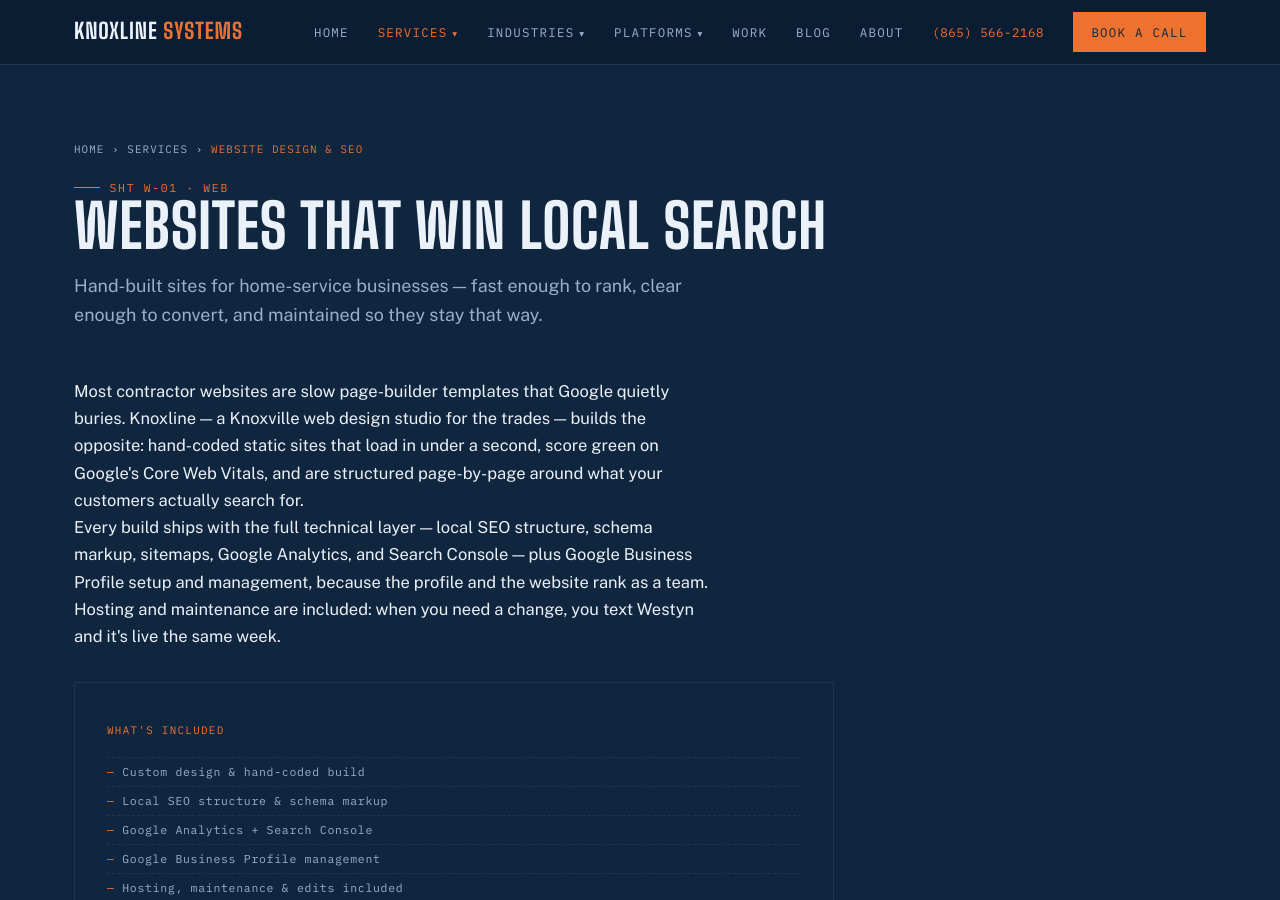
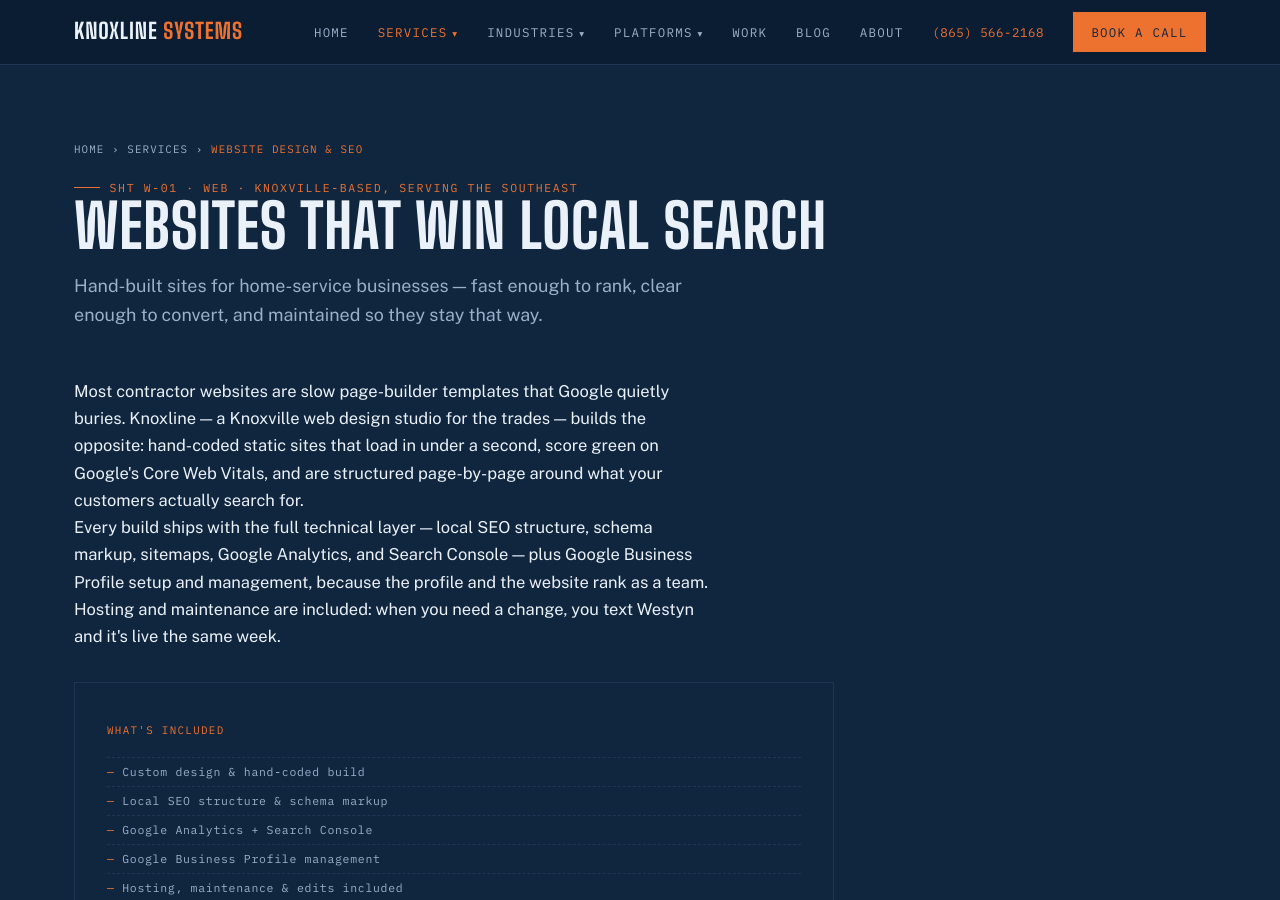
Before and after one commit to Westyn3/Knoxline-Systems, a Jekyll site: the page websites.html, which Jekyll copies as it is, in a window 1280 px wide and 900 px high. Built offline with Jekyll 4.4.1, drawn with Linux system fonts in a browser that asks for light colours.

Commit message:
Add Knoxville home-base signal to Websites page
Co-Authored-By: Claude Opus 5.5 <noreply@anthropic.com>
Claude-Session: https://claude.ai/code/session_01EgLe6GLnx4Jt2i6MFsRBtR

```diff
--- a/websites.html
+++ b/websites.html
@@ -3,10 +3,10 @@
 <head>
 <meta charset="UTF-8">
 <meta name="viewport" content="width=device-width, initial-scale=1.0">
-<title>Website Design for Contractors | Hand-Built, SEO, & Hosting | Knoxline</title>
-<meta name="description" content="Hand-built contractor websites that rank in local search and generate leads. Fast, optimized for SEO, hosting included. See results—not templates.">
+<title>Website Design for Contractors | Knoxville-Based | Knoxline Systems</title>
+<meta name="description" content="Knoxville-based website design for contractors across the Southeast. Hand-built sites that rank in local search, with SEO and hosting included.">
 <link rel="canonical" href="https://www.knoxlinesystems.com/websites.html">
-<meta property="og:title" content="Web Design Knoxville | Websites for Home-Service Businesses">
+<meta property="og:title" content="Website Design for Contractors | Knoxville-Based, Serving the Southeast">
 <meta property="og:description" content="Hand-built Knoxville web design for roofing, septic, plumbing & HVAC companies. Fast sites that rank in local search, with SEO and hosting included.">
 <meta property="og:type" content="website">
 <meta property="og:url" content="https://www.knoxlinesystems.com/websites.html">
@@ -168,7 +168,7 @@
 <section class="page-head">
   <div class="wrap">
     <nav class="crumbs" aria-label="Breadcrumb"><a href="/">Home</a> › <a href="/services.html">Services</a> › <span>Website Design & SEO</span></nav>
-    <p class="eyebrow">SHT W-01 · Web</p>
+    <p class="eyebrow">SHT W-01 · Web · Knoxville-based, serving the Southeast</p>
     <h1>Websites that win local search</h1>
     <p class="lede">Hand-built sites for home-service businesses — fast enough to rank, clear enough to convert, and maintained so they stay that way.</p>
   </div>
```
